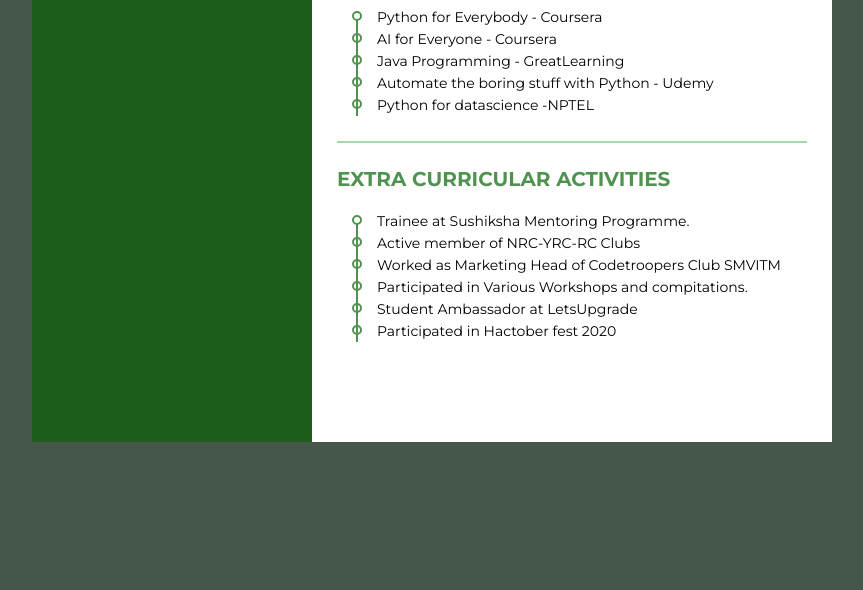
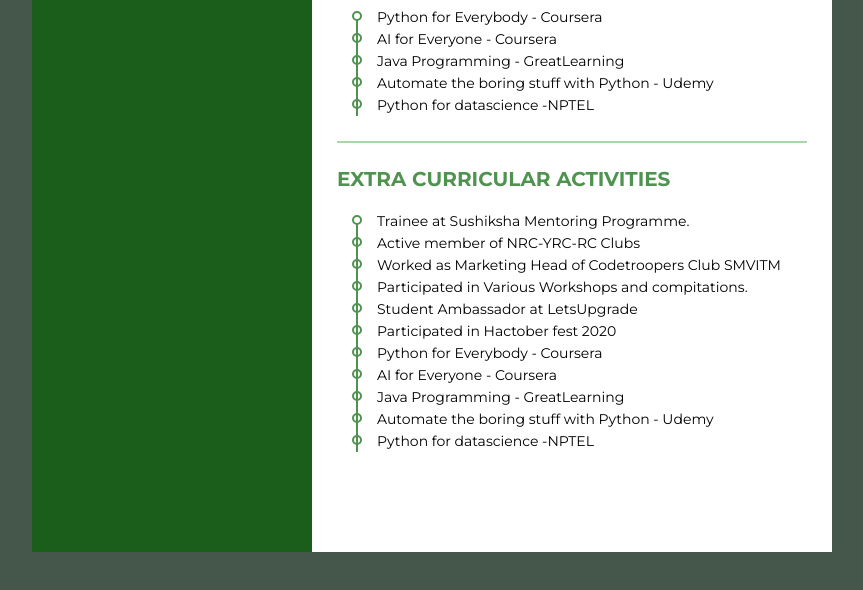
Before and after one commit to navyashanbhag/NavyaShanbhag, a plain HTML site: page index.html in a window 1280 px wide. Shown: the part 1137-1727 px from the top of the page, without its empty margins (208-1071 px from the left). Before the commit the page ends 1629 px from the top, so only its background shows below. Drawn offline with Linux system fonts and the light colour scheme.

Commit message:
Update index.html

```diff
--- a/index.html
+++ b/index.html
@@ -206,6 +206,11 @@
           <li>Participated in Various Workshops and compitations.</li>
           <li>Student Ambassador at LetsUpgrade</li>
           <li>Participated in Hactober fest 2020</li>
+          <li>Python for Everybody - Coursera</li>
+          <li>AI for Everyone - Coursera</li>
+          <li>Java Programming - GreatLearning</li>
+          <li>Automate the boring stuff with Python - Udemy</li>
+          <li>Python for datascience -NPTEL</li>
         </ul>
       </div>
     </div>
```
